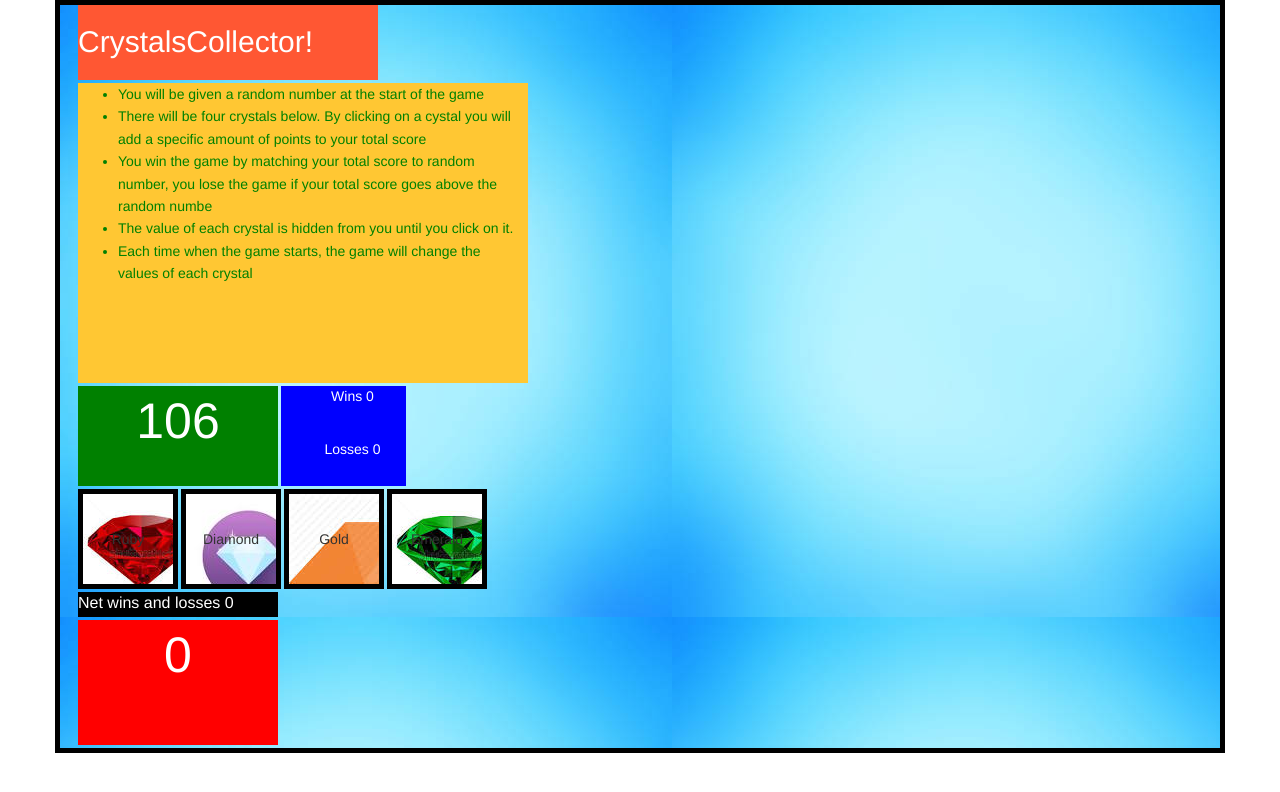
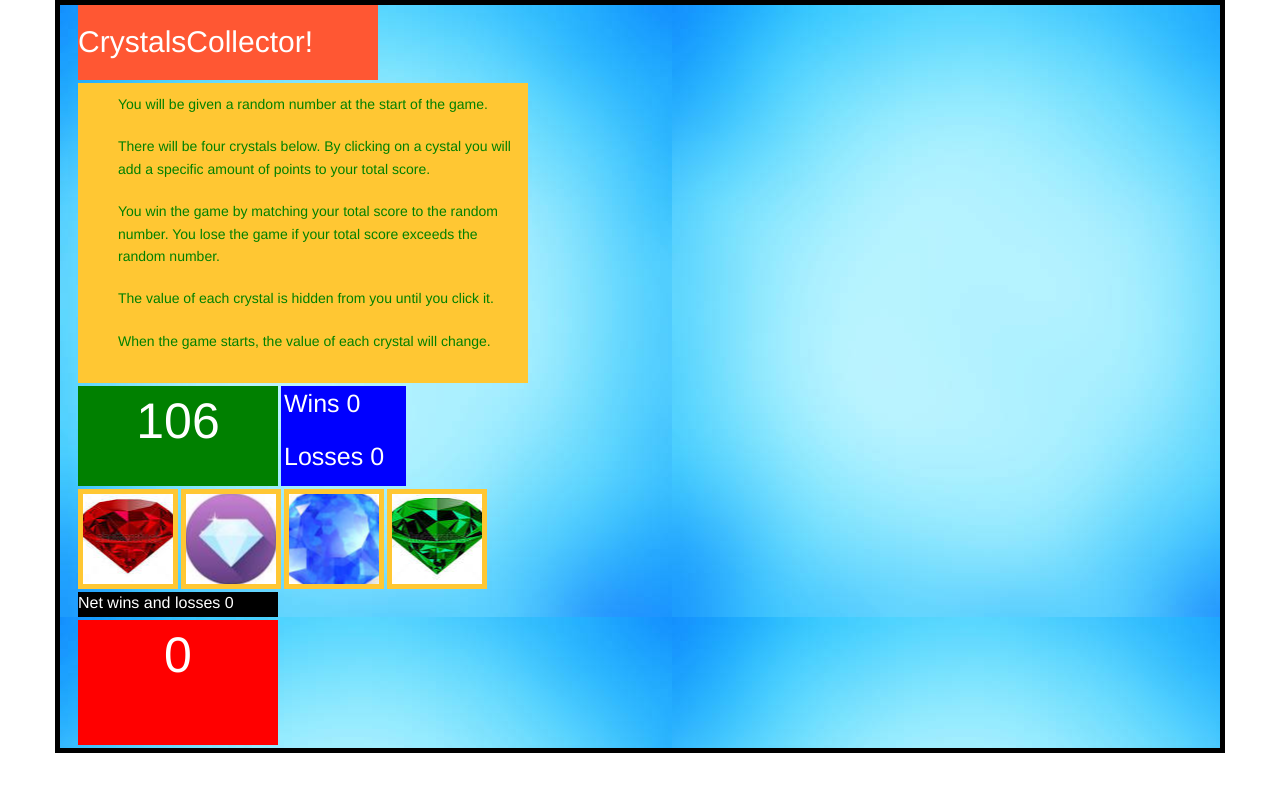
Before and after one commit to bradwhitcomb/crystal-game, a plain HTML site: page index.html in a window 1280 px wide. Drawn offline with nearby package versions, Linux system fonts and the light colour scheme.

Commit message:
final check

```diff
--- a/assets/css/style.css
+++ b/assets/css/style.css
@@ -1,6 +1,7 @@
 .container{
 	border:5px solid black;
 	background-image: url(../../assets/images/503623159.jpg);
+
 
 
 
@@ -12,12 +13,14 @@
 	color:white;
 
 
+
 }
 .instructions{
 	height:300px;
 	width:450px;
 	color: green;
 	background-color: #FFC733;
+	padding-top: 10px;
 
 }
 
@@ -37,7 +40,7 @@
 	height:100px;
 	width: 100px;
 	background-color: yellow;
-	border:5px solid black;
+	border:5px solid #FFC733;
 	margin-right: 3px;
 }
 .score{
@@ -74,33 +77,48 @@ ul li, ol li {
 #scoreboard{
 	height:100px;
 	color:white;
+	padding:0px;
 }
 #scoreWins{
 	height:50px;
 	color:white;
-	text-align: center;
+	text-align: left;
+	font-size: 25px;
+
+
 
 }
 #scoreLosses{
 	height:50px;
 	color:white;
-	text-align: center;
+	text-align: left;
+	font-size: 25px;
+
 }
 #ruby{
 
 	background-image: url(../../assets/images/ruby-1.jpg);
+	background-repeat: no-repeat;
+	background-position: center center;
 }
 #diamond{
 	background-image: url(../../assets/images/diamond-1.jpg);
+	background-position: center center;
 }
 #gold{
-	background-image: url(../../assets/images/images-3.jpg);
+	background-image: url(../../assets/images/download-3.jpg);
+	background-position: center center;
 }
 
 #emerald{
 	background-image: url(../../assets/images/emerald-2.jpg);
+	background-position: center center;
 }
 .row{
 	margin-bottom: 3px;
 	margin-left: 3px;
 }
+ul {
+	list-style-type: none;
+
+}
--- a/index.html
+++ b/index.html
@@ -14,11 +14,11 @@
 		<div class="row row1"><h2>CrystalsCollector!</h2></div>
 		<div class="row instructions" >
 			<ul>
-				<li>You will be given a random number at the start of the game</li>
-				<li>There will be four crystals below.  By clicking on a cystal you will add a specific amount of points to your total score</li>
-				<li>You win the game by matching your total score to random number, you lose the game if your total score goes above the random numbe</li>
-				<li>The value of each crystal is hidden from you until you click on it.</li>
-				<li>Each time when the game starts, the game will change the values of each crystal</li></ul></div>
+				<li>You will be given a random number at the start of the game.</li><br>
+				<li>There will be four crystals below.  By clicking on a cystal you will add a specific amount of points to your total score.</li><br>
+				<li>You win the game by matching your total score to the random number. You lose the game if your total score exceeds the random number.</li><br>
+				<li>The value of each crystal is hidden from you until you click it.</li><br>
+				<li>When the game starts, the value of each crystal will change.</li></ul></div>
 
 		<div class="row">
 			<div class="col-md-3" id = "target"></div>
@@ -26,10 +26,10 @@
 				<div class="row" id = "scoreWins"></div>
 				<div class="row" id = "scoreLosses"></div></div></div>
 		<div class="row">
-			<button id = "ruby" class="col-md-2 gems">Ruby</button>
-			<button id = "diamond" class="col-md-2 gems">Diamond</button>
-			<button id = "gold" class="col-md-2 gems">Gold</button>
-			<button id = "emerald" class="col-md-2 gems">Emerald</button>
+			<button id = "ruby" class="col-md-2 gems"></button>
+			<button id = "diamond" class="col-md-2 gems"></button>
+			<button id = "gold" class="col-md-2 gems"></button>
+			<button id = "emerald" class="col-md-2 gems"></button>
 		</div>
 		<div class="row score" id = "net">Net Wins and Losses</div>
 		<div id = "incrementBox" class="row"></div>
```
Also changed, not shown: assets/images/download-3.jpg (added), assets/images/images-2.jpg (added).
